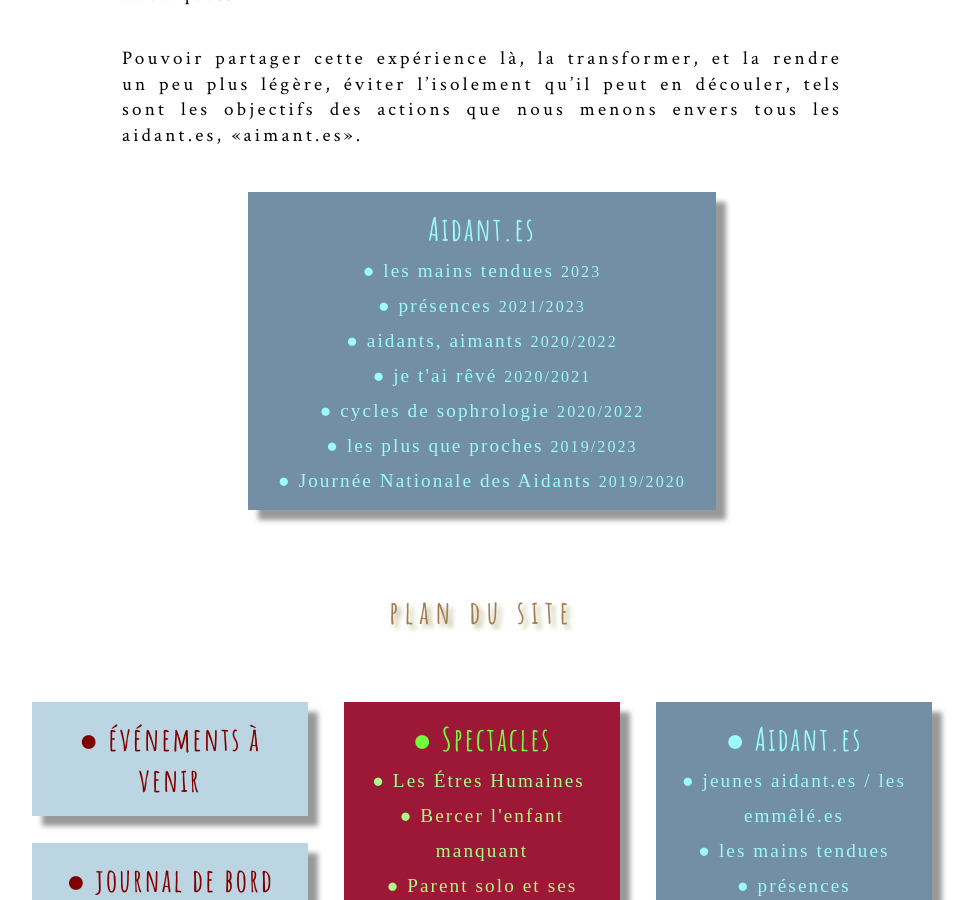
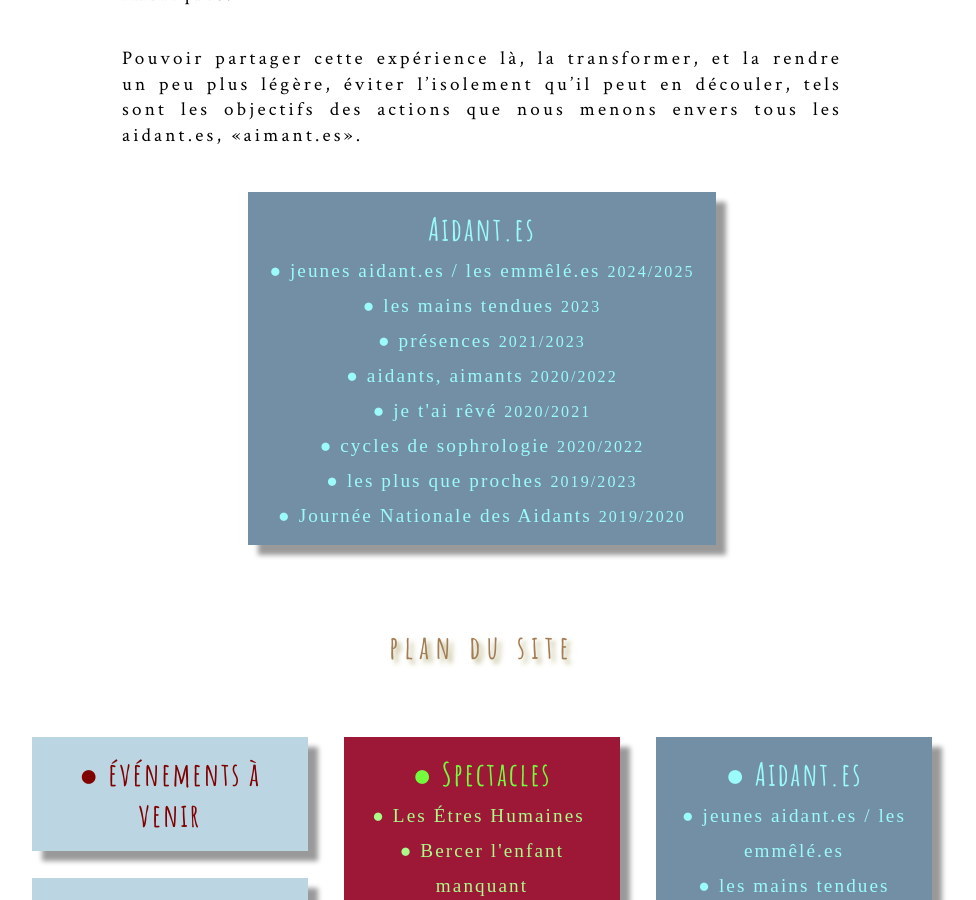
Before and after one commit to leshnik/revertouthaut, a Jekyll site: the page built from aidants.md, in a window 1280 px wide and 900 px high, scrolled down 558 px. Shown: the whole window, without its empty margins (158-1134 px from the left). Built offline with Jekyll 4.4.1, drawn with Linux system fonts in a browser that asks for light colours.

Commit message:
aidants.md add jeunes emmeles

```diff
--- a/aidants.md
+++ b/aidants.md
@@ -10,6 +10,7 @@
 <div class="space-around--wrap">
 <p class="shadow" style="background: #728fa6 ; width: 50ch">
   <span style="color: #9bfafa" class="nav-list-heading">Aidant.es</span><br>
+  <a style="color: #9bfafa" class="nav-list-item subtlehover"  href="/jeunes-aidants">●&nbsp;jeunes aidant.es&nbsp;/&nbsp;les emmêlé.es <span style="font-size: smaller">2024/2025</span></a><br>
   <a style="color: #9bfafa" class="nav-list-item subtlehover"  href="/les-mains-tendues">●&nbsp;les mains tendues <span style="font-size: smaller">2023</span></a><br>
   <a style="color: #9bfafa" class="nav-list-item subtlehover"  href="/presences">●&nbsp;présences <span style="font-size: smaller">2021/2023</span></a><br/>
   <a style="color: #9bfafa" class="nav-list-item subtlehover"  href="/aidants-aimants">●&nbsp;aidants, aimants <span style="font-size: smaller">2020/2022</span></a><br>
```
